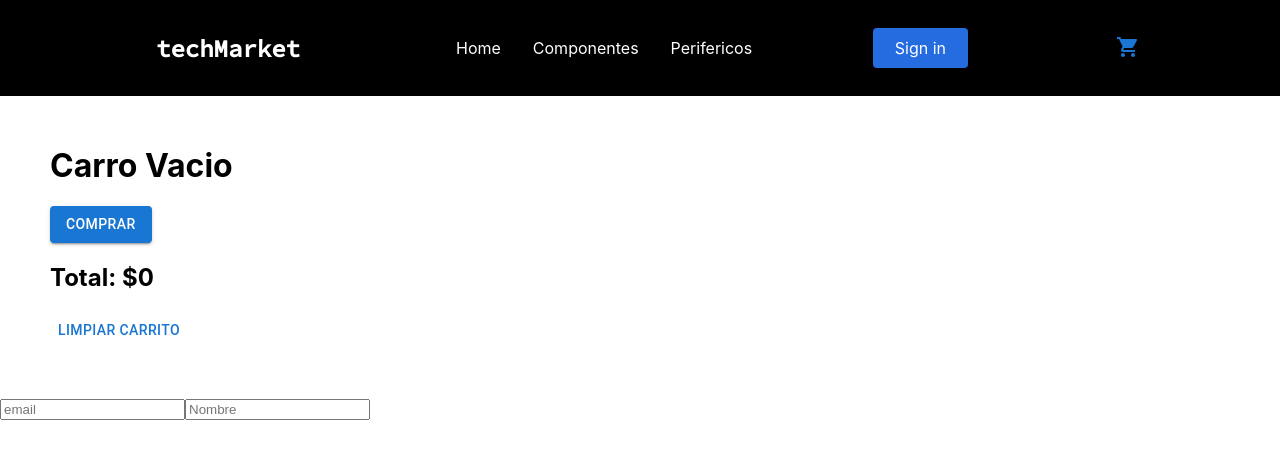
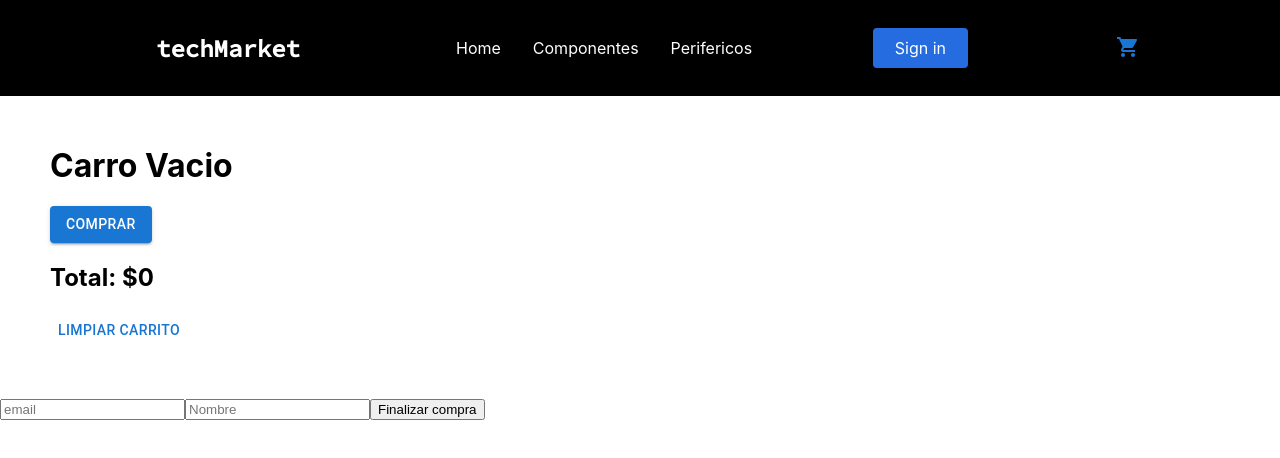
Before and after one commit to cesarntello/marketTech, a React (Create React App) app: page /cart in a window 1280 px wide. Shown: the top 458 px of the page. Built offline with nearby package versions, Linux system fonts and the light colour scheme.

Commit message:
collection

```diff
--- a/src/Componetes/Cart.js
+++ b/src/Componetes/Cart.js
@@ -1,4 +1,4 @@
-import React, {useContext} from 'react'
+import React, {useContext, useState} from 'react'
 import { CartContext, useBorrarItem } from '../Context/CartContext'
 import { Link } from 'react-router-dom';
 import {Button, Grid, Box} from '@mui/material'
@@ -7,6 +7,17 @@ import {Button, Grid, Box} from '@mui/material'
 const Shop = () => {
 const borrarItem = useBorrarItem()
 const { cart, borrar,total } = useContext(CartContext)
+const {form, getForm} = useState({nombre:'', email:''})
+
+const llenarForm = (e) => {
+    const { name, value} = e.target;
+    getForm({
+        ...form,
+        [name]: value,
+    })
+}
+const date = new Date()
+
 
 // const total = () => {
 
@@ -61,13 +72,19 @@ const { cart, borrar,total } = useContext(CartContext)
         </Box>
         <Box>
             <form method='POST' >
-                <input type="email" name='email' placeholder='email' >
+                <input type="email" name='email' placeholder='email'onChange={llenarForm} >
 
                 </input>
 
-                <input type="text" name='nombre' placeholder='Nombre' >
+                <input type="text" name='nombre' placeholder='Nombre'onChange={llenarForm} >
+                </input>
 
-</input>
+                <button disbled ={
+                    cart?.length === 0 ||
+                    form.nombre === '' ||
+                    form.email === '' }
+                    >
+                    Finalizar compra</button>
             </form>
         </Box>
         </>
```
